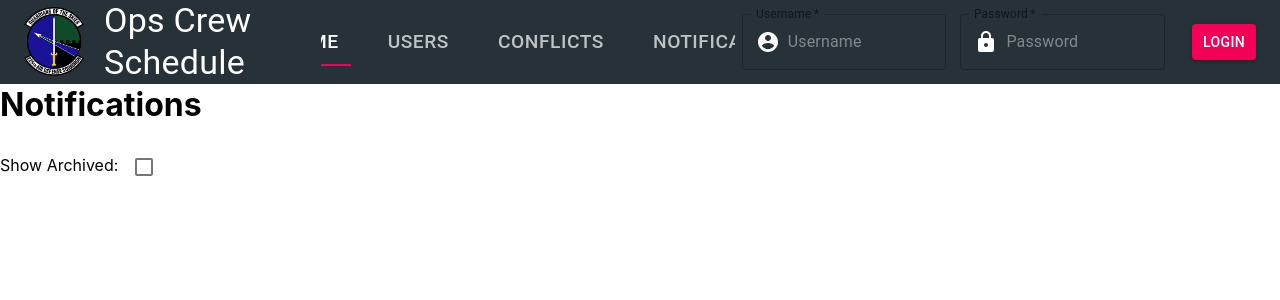
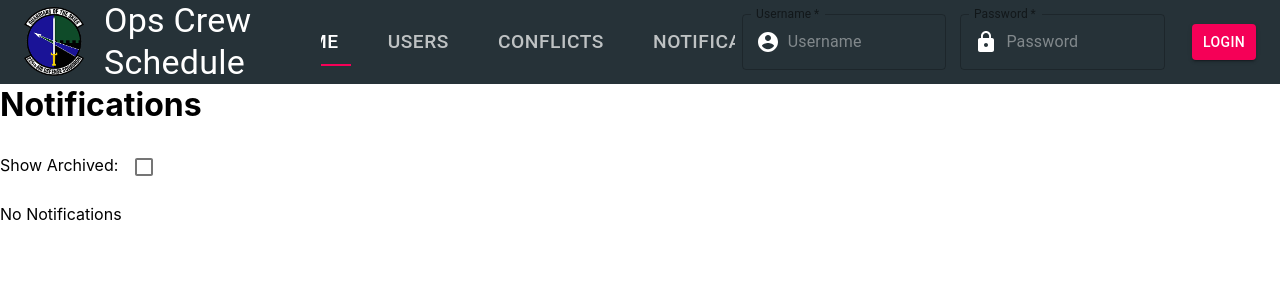
Before and after one commit to dameonA/Capstone, a React (Create React App) app in the folder react-capstone/: page /Notifications in a window 1280 px wide. Shown: the top 300 px of the page. Built offline with nearby package versions, Linux system fonts and the light colour scheme.

Commit message:
finish more notification tests

```diff
--- a/react-capstone/src/Components/Notifications/NotificationPage.jsx
+++ b/react-capstone/src/Components/Notifications/NotificationPage.jsx
@@ -14,7 +14,7 @@ class NotificationPage extends React.Component {
         if (notif) {
             const result = await fetch(this.props.api+"/notifications/"+id+"/read", { method: "POST"}).catch(err=>console.log("cannot mark read: ",err));
             let json = await result.json().catch((err)=>console.log("cannot convert to json: ",err, result));
-            console.log(json, json!={} )
+            //console.log(json, json!={} )
             if (json != {}) {
                 notif = json
                 notifs.splice(notifs.findIndex(n=>n.id===id),1,notif)
@@ -28,11 +28,10 @@ class NotificationPage extends React.Component {
         if (notif) {
             const result = await fetch(this.props.api+"/notifications/"+id+"/archive", { method: "POST"}).catch(err=>console.log("cannot mark read: ",err));
             let json = await result.json().catch((err)=>console.log("cannot convert to json: ",err, result));
-            console.log(json, json!={} )
+            //console.log(json, json!={} )
             if (json != {}) {
                 notif = json
                 notifs.splice(notifs.findIndex(n=>n.id===id),1,notif)
-                notifs.sort((a, b) => b.send_tm - a.send_tm)
             }
             this.setState({notifications:notifs});
         }
@@ -40,9 +39,9 @@ class NotificationPage extends React.Component {
     componentDidMount= async ()=> {
         if (this.props.api && this.props.user && this.props.user.user_id) {
             const result = await fetch(this.props.api+"/users/"+this.props.user.user_id+"/notifications/").catch(err=>console.log("cannot fetch: ",err));
-            const json = await result.json().catch(err=>console.log("cannot convert to json: ",err,result));
-            json.sort((a, b) => b.send_tm - a.send_tm)
-            this.setState({notifications:json})
+            result.json().then(json=>{
+                this.setState({notifications:json})
+            }).catch(err=>console.log("cannot convert to json: ",err,result));
         }
     }
     render() {
@@ -50,7 +49,7 @@ class NotificationPage extends React.Component {
             <div>
                 <header> <h1>Notifications</h1></header>
                 Show Archived: <Checkbox onChange={(evt)=>this.setState({showArchived:evt.target.checked})} />
-                {(Array.isArray(this.state.notifications))?((this.state.notifications.length > 0)?
+                {(Array.isArray(this.state.notifications) && this.state.notifications.length > 0)?
                     this.state.notifications.filter(n=>this.state.showArchived || n.archived===false).map(notification=>{
                         let msg = notification.sent_tm+" - "+notification.comment
                         if (!notification.is_read) {
@@ -60,7 +59,7 @@ class NotificationPage extends React.Component {
                             msg = "*"+msg
                         }
                         return <p key={notification.id}>{msg}{(notification.is_read)?"":<button type="button" onClick={()=>this.markRead(notification.id)}>Mark Read</button>}{(notification.archived)?"":<button type="button" onClick={()=>this.archive(notification.id)}>Archive</button>}</p>
-                    }):<p>No Notifications</p>):""
+                    }):<p>No Notifications</p>
                 }
             </div>
         )
```
Also changed, not shown: 1 other file (tests, documents, lock files or other folders).
